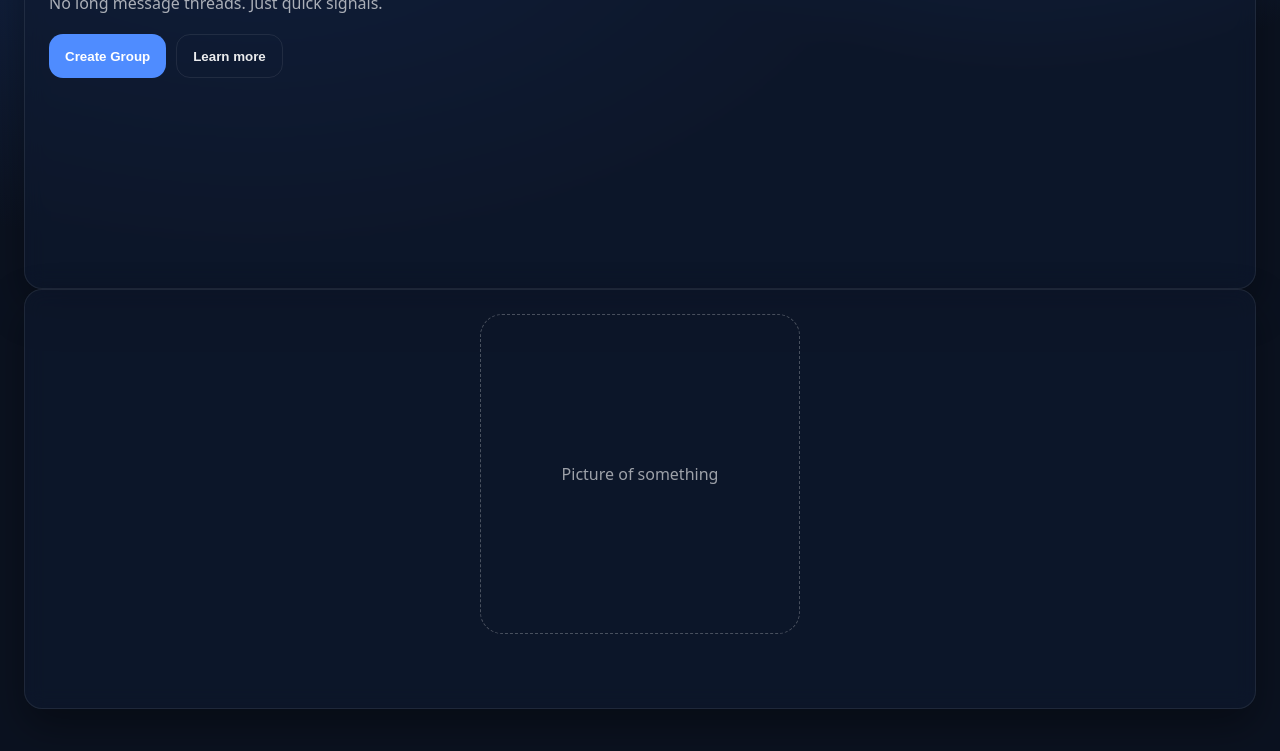
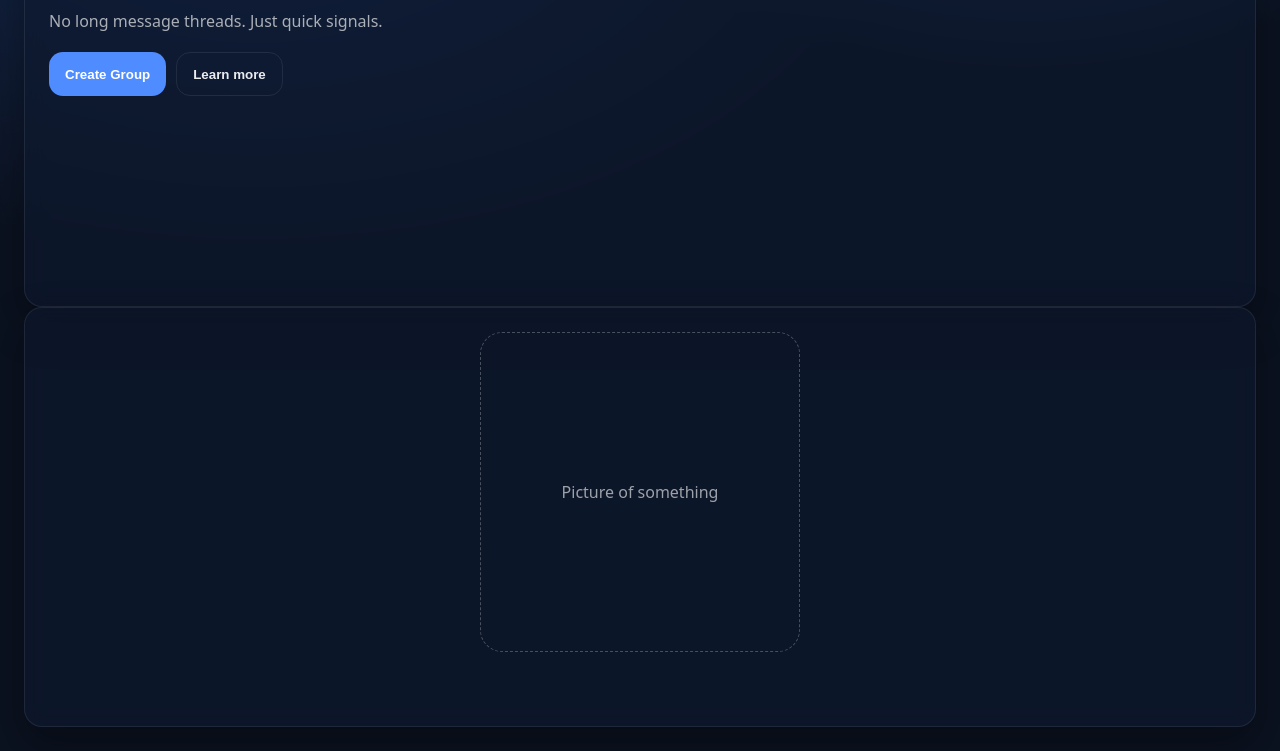
Before and after one commit to Kevinseyy/Notif, a website: page Public/index.html in a window 1280 px wide. Shown: the part 225-976 px from the top of the page. Drawn offline with Linux system fonts and the light colour scheme.

Commit message:
Updated css style

```diff
--- a/Public/style.css
+++ b/Public/style.css
@@ -290,3 +290,7 @@ body {
     grid-template-columns: 1fr;
   }
 }
+
+.content {
+  margin-top: 18px;
+}
```
